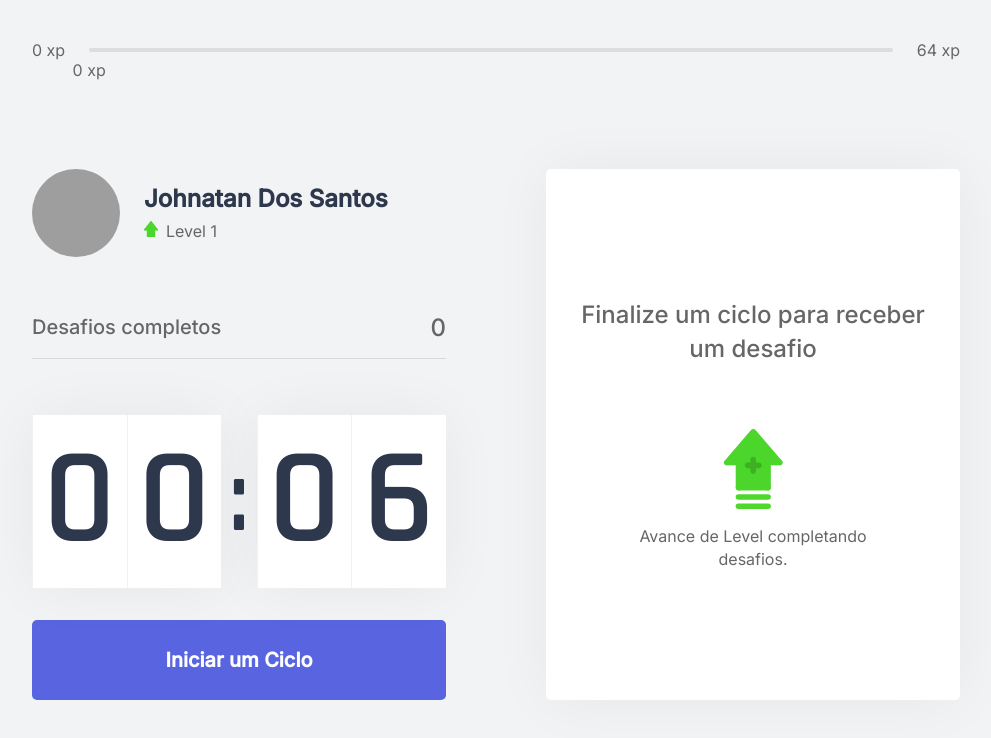
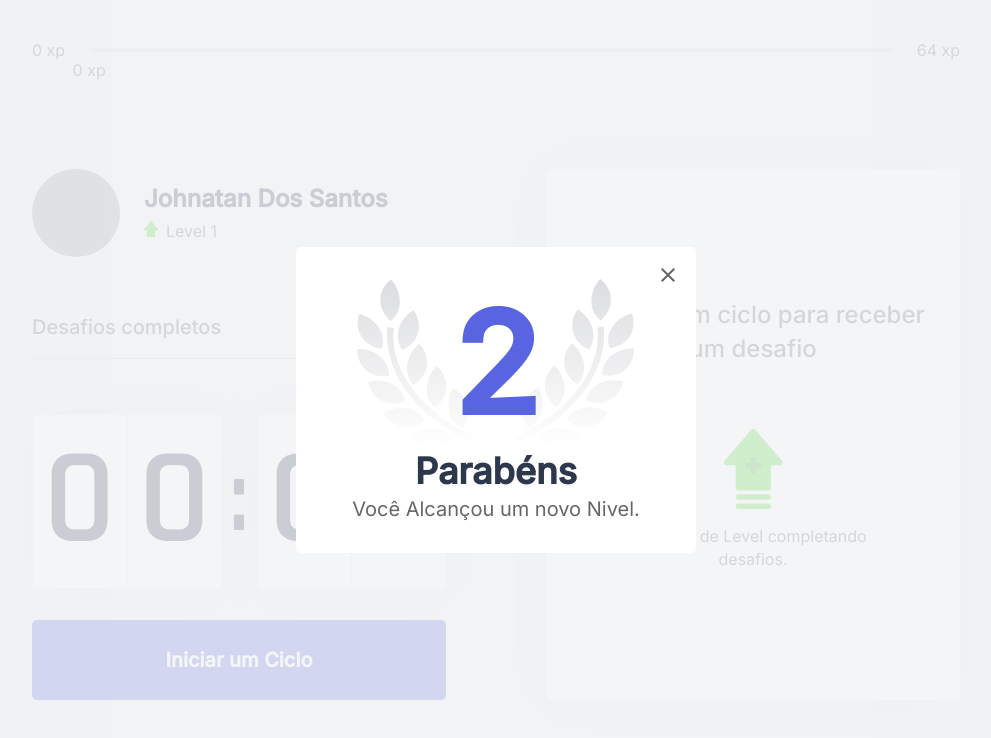
Before and after one commit to Johnbrow10/nlw4-trilha-reactjs, a Next.js app: page / in a window 1280 px wide. Shown: the top 738 px of the page, without its empty margins (144-1135 px from the left). Built offline with nearby package versions, Linux system fonts and the light colour scheme; grey boxes are pictures that could not be loaded.

Commit message:
Importando e carregando o modal na pagina.

```diff
--- a/src/contexts/ChallengesContext.tsx
+++ b/src/contexts/ChallengesContext.tsx
@@ -1,6 +1,7 @@
-import { createContext, useState, ReactNode, useEffect } from "react";
+import React, { createContext, useState, ReactNode, useEffect } from "react";
 import Cookies from "js-cookie";
 import challenges from "../../challenges.json";
+import { LevelUpModal } from "../components/LevelUpModal";
 
 interface Challenge {
   type: "body" | "eye";
@@ -121,6 +122,8 @@ export function ChallengesProvider({
       }}
     >
       {children}
+
+      <LevelUpModal />
     </ChallengesContext.Provider>
   );
 }
--- a/src/pages/index.tsx
+++ b/src/pages/index.tsx
@@ -16,7 +16,6 @@ interface HomeProps {
 }
 
 export default function Home(props: HomeProps) {
-  console.log(props);
 
   return (
     <ChallengesProvider
```
